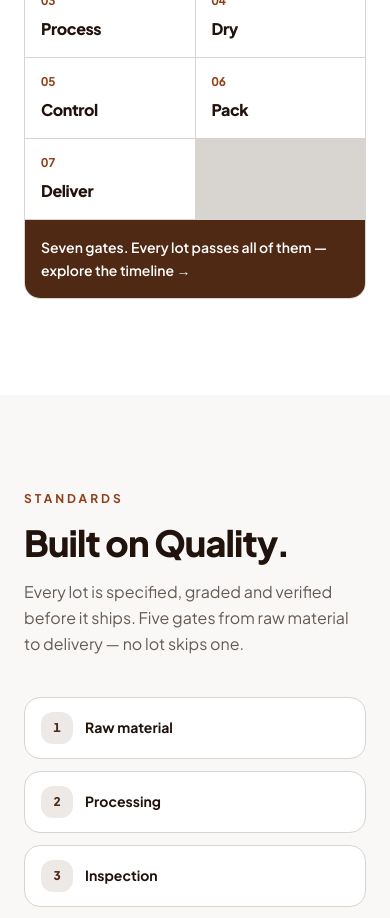
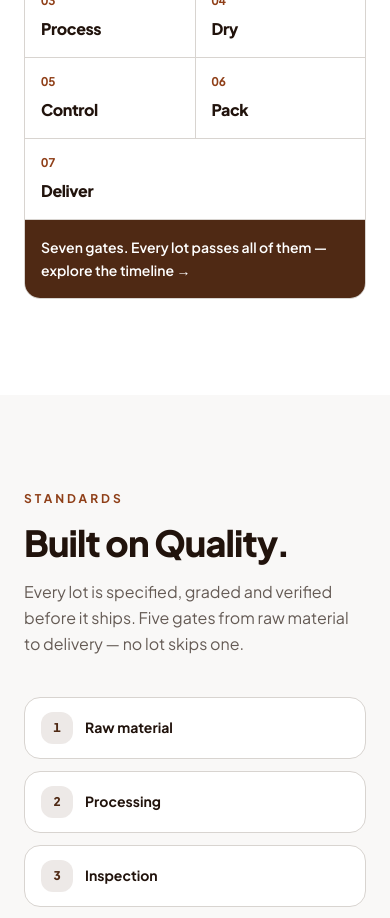
Before and after one commit to thirapi/website-kelapa, a Next.js app: page / in a window 390 px wide. Shown: the part 5980-6898 px from the top of the page. Built offline with nearby package versions, Linux system fonts and the light colour scheme.

Commit message:
fix: add conditional class to last step in Process component for improved layout

```diff
--- a/src/components/sections/Process.tsx
+++ b/src/components/sections/Process.tsx
@@ -25,7 +25,7 @@ export function Process() {
         </div>
         <ol className="mt-10 grid grid-cols-2 gap-px overflow-hidden rounded-2xl border border-line bg-line lg:grid-cols-4">
           {STEPS.map((s, i) => (
-            <li key={s.name}>
+            <li key={s.name} className={i === STEPS.length - 1 ? "col-span-2 lg:col-span-1" : undefined}>
               <Link
                 href="/process"
                 className="block h-full bg-surface p-4 transition-colors duration-200 hover:bg-surface-alt sm:p-6"
```
